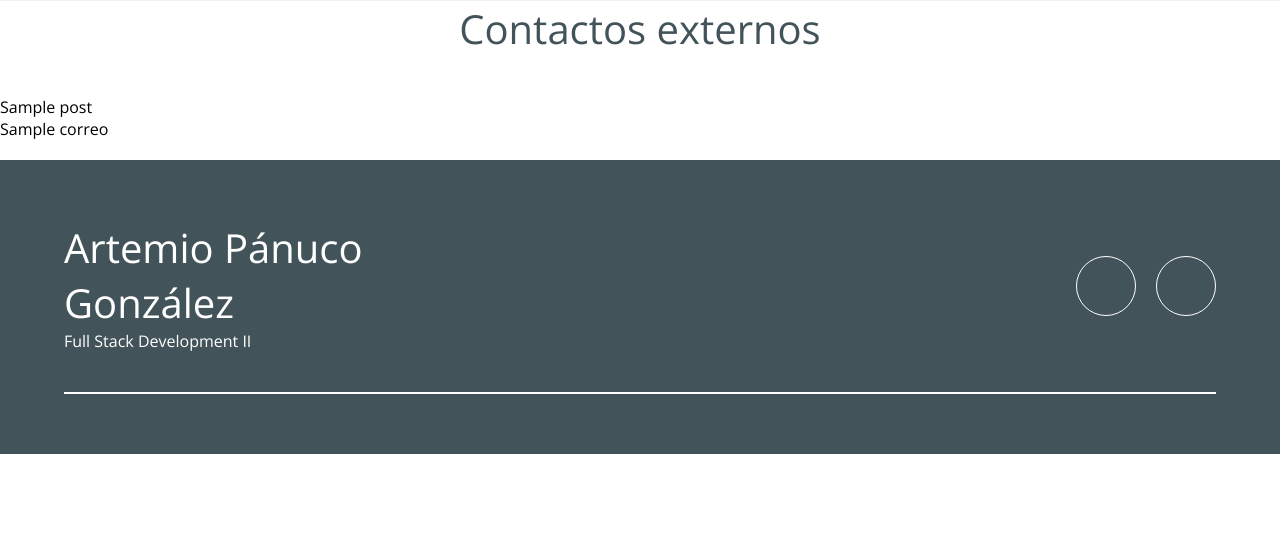
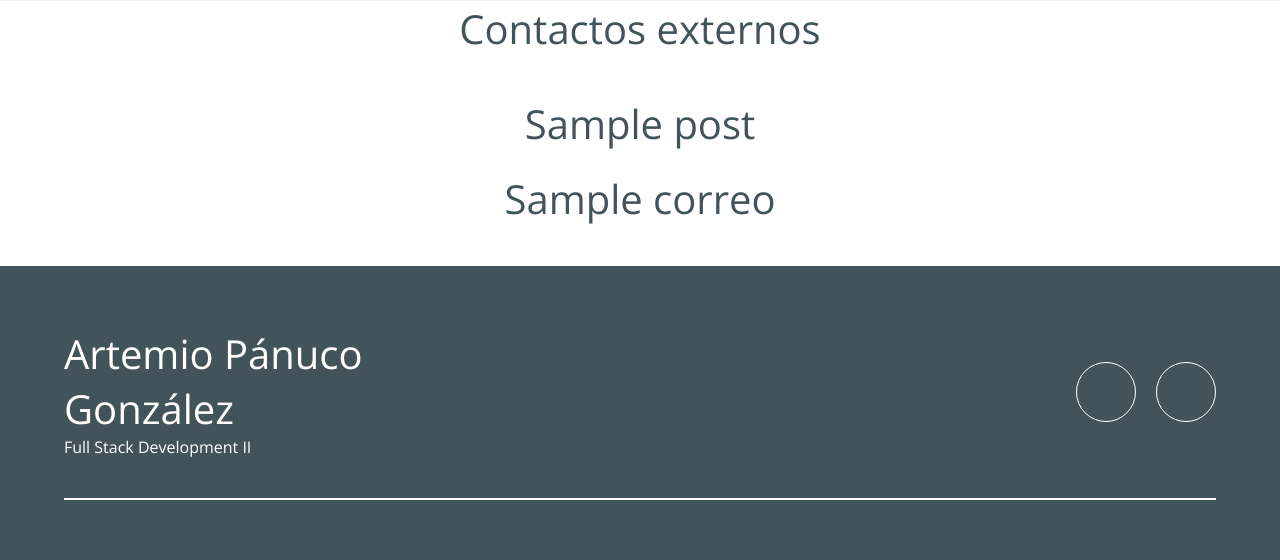
Before and after one commit to whoisarte/BD_FSDU2, a Django app: template posts/templates/content.html in a window 1280 px wide. Shown: the part 3151-3711 px from the top of the page. Before the commit the page ends 3605 px from the top, so only its background shows below. Run offline with Django 3.2, Linux system fonts and the light colour scheme; the template is opened without the code that fills it: most values are stand-ins (such as "Sample title", 1, 10 or a date in 2020).

Commit message:
Último commit, espero...

```diff
--- a/posts/models.py
+++ b/posts/models.py
@@ -2,7 +2,7 @@ from django.db import models
 
 class Post(models.Model):
     nombre = models.TextField()
-    correo = models.TextField()
+    correo = models.TextField(default = "")
 
-    #def __str__(self):
-    #    return self.text[:50]
+    def __str__(self):
+    	return self.text[:50]
--- a/posts/templates/content.html
+++ b/posts/templates/content.html
@@ -55,10 +55,10 @@
             </div>
         </section>
         <h2 class="subtitulo">Contactos externos</h2>
-        <ul class="service">
-            {% for post in nombre_correos %}
-                        <li> {{ post.nombre }} </li>
-                        <li> {{ post.correo }} </li>
+        <ul class="subtitulo">
+            {% for post in superlista %}
+                        <li class="service"> {{ post.nombre }} </li>
+                        <li class="service"> {{ post.correo }} </li>
             {% endfor %}
         </ul>
     </main>
--- a/posts/views.py
+++ b/posts/views.py
@@ -1,10 +1,10 @@
-from django.views.generic.base import TemplateView
+from django.views.generic import TemplateView
 from .models import Post
 
 class HomePageView(TemplateView):
     template_name = 'index.html'
     model = Post
-    context_object_name = 'nombre_correos'
+    context_object_name = 'superlista'
 
 class AboutPageView(TemplateView):
     template_name = 'about.html'
```
Also changed, not shown: db.sqlite3, posts/migrations/0002_auto_20210312_1915.py (added), posts/migrations/0003_auto_20210312_1929.py (added), posts/migrations/0004_auto_20210312_1942.py (added), posts/migrations/0005_auto_20210312_1946.py (added).
